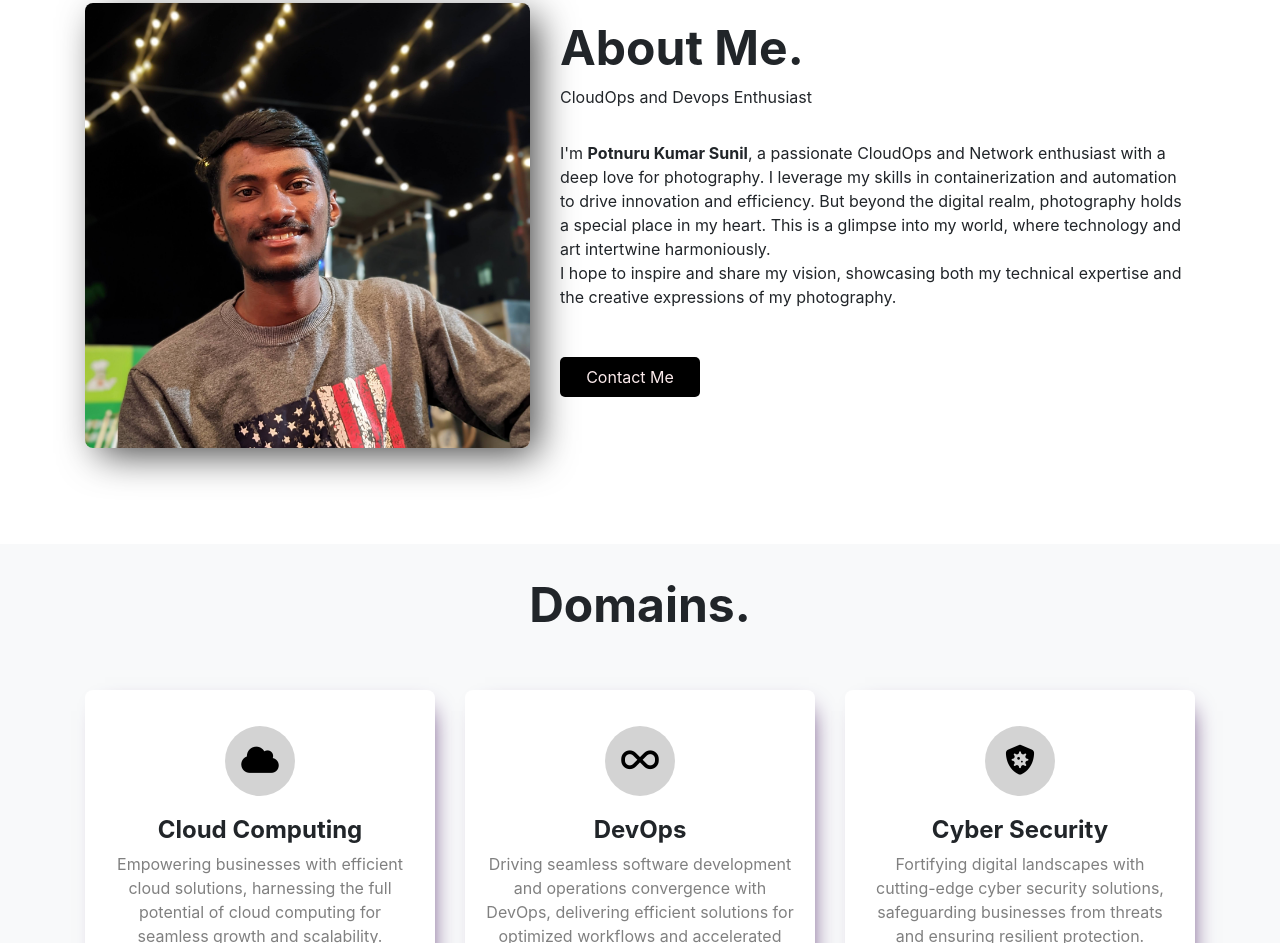
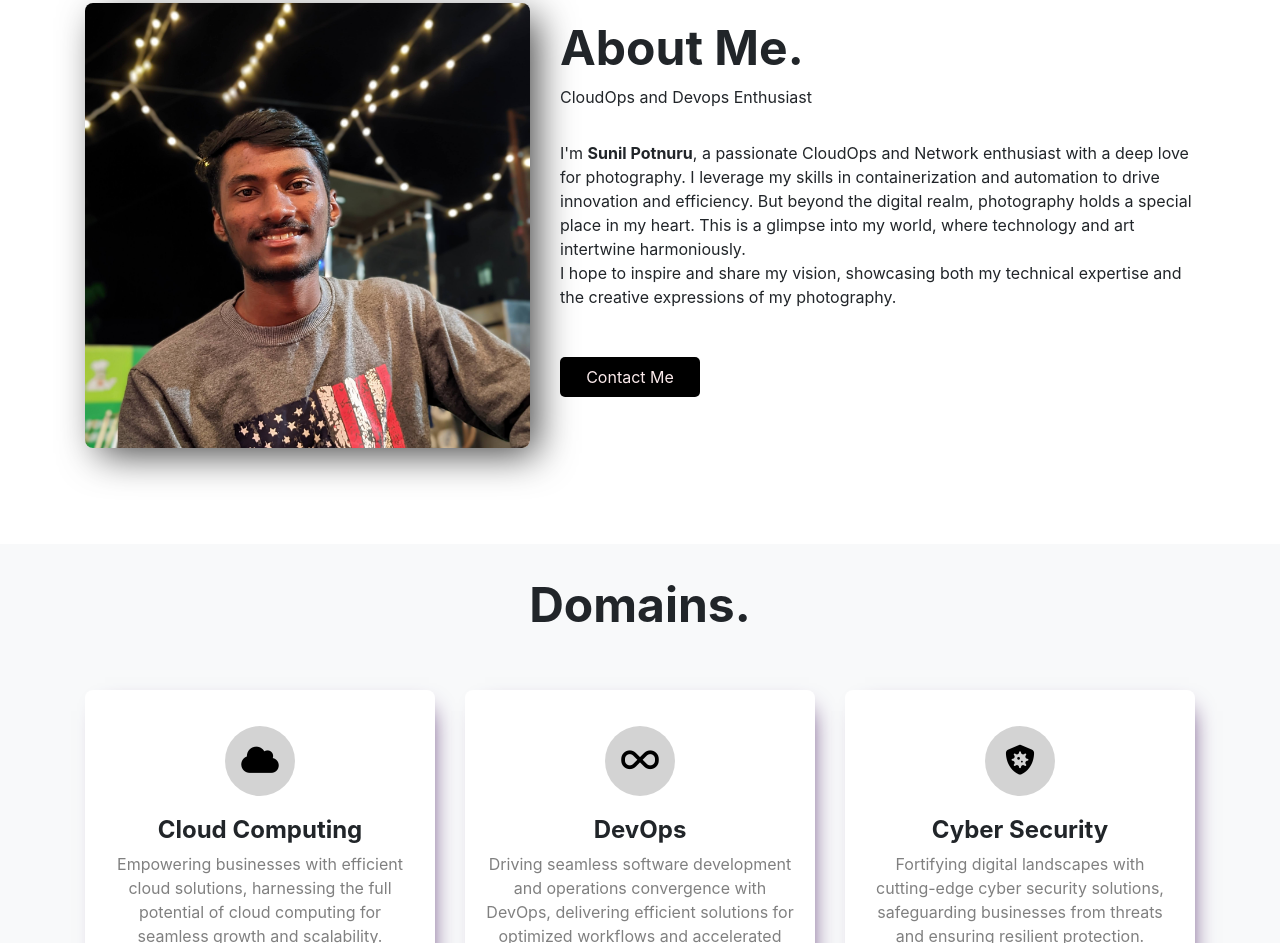
Before and after one commit to PotnuruKumarSunil/trial_portfolio, a plain HTML site: page index.html in a window 1280 px wide. Shown: the part 893-1836 px from the top of the page. Drawn offline with nearby package versions, Linux system fonts and the light colour scheme.

Commit message:
Update index.html with name

```diff
--- a/index.html
+++ b/index.html
@@ -76,7 +76,7 @@
                 <div class="col-lg-7 pt-3">
                     <h2>About Me.</h2>
                     <p>CloudOps and Devops Enthusiast</p>
-                    <p class="py-3">I'm <span class="font-weight-bold">Potnuru Kumar Sunil</span>, a passionate
+                    <p class="py-3">I'm <span class="font-weight-bold">Sunil Potnuru</span>, a passionate
                         <span>CloudOps and
                             Network</span>
                         enthusiast with a deep love for
```
